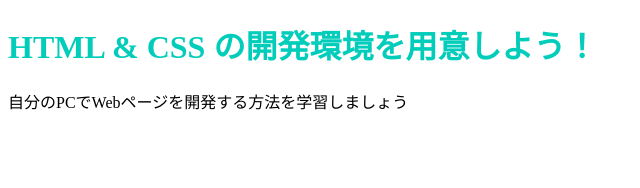
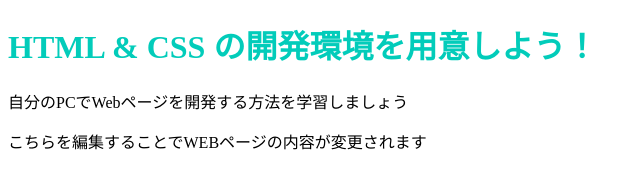
Before and after one commit to mizushinbiz/mysite, a plain HTML site: page index.html in a window 1280 px wide. Shown: the whole page, without its empty margins (0-640 px from the left). Drawn offline with Linux system fonts and the light colour scheme.

Commit message:
Update index.html

```diff
--- a/index.html
+++ b/index.html
@@ -8,5 +8,6 @@
   <body>
     <h1 class="title">HTML & CSS の開発環境を用意しよう！</h1>
     <p>自分のPCでWebページを開発する方法を学習しましょう</p>
+    <p>こちらを編集することでWEBページの内容が変更されます</p>
   </body>
 </html>
```
